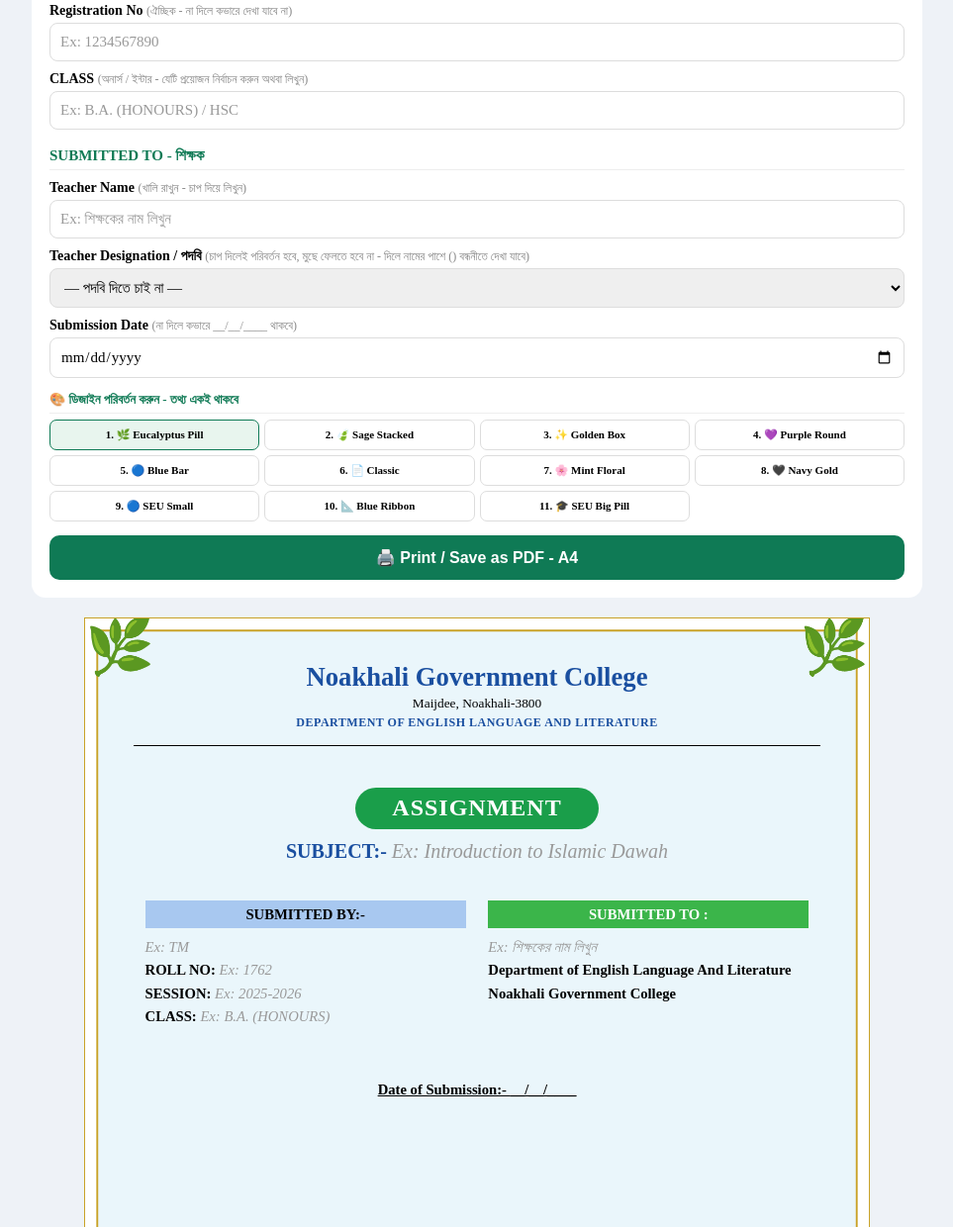
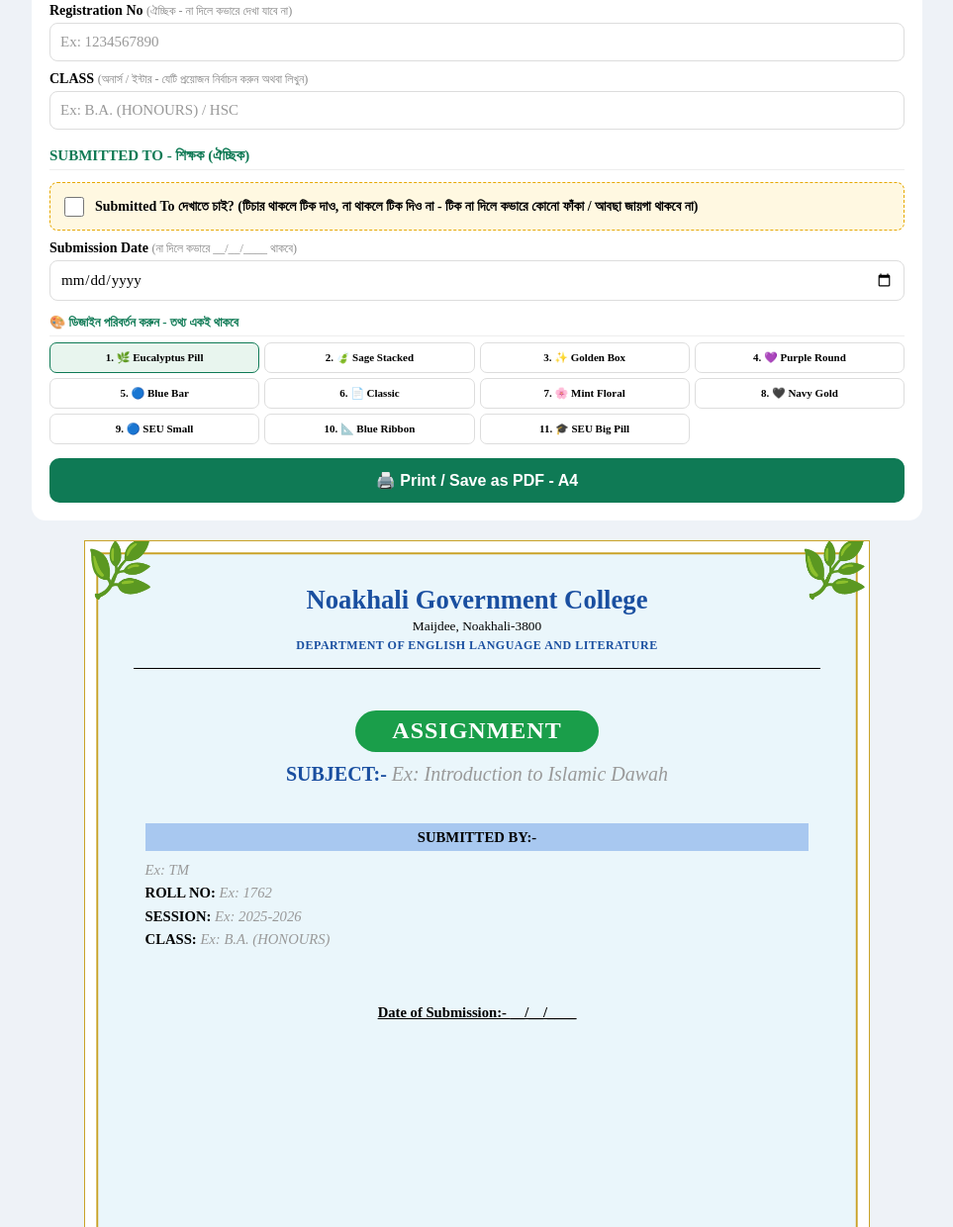
Before and after one commit to tmtanvir/Cover, a plain HTML site: page index.html in a window 1280 px wide. Shown: the part 547-1787 px from the top of the page at 99% size, without its empty margins (158-1121 px from the left). Drawn offline with Linux system fonts and the light colour scheme.

Commit message:
Update index.html

```diff
--- a/index.html
+++ b/index.html
@@ -17,6 +17,8 @@ input,select{width:100%;padding:10px;margin-top:4px;border:1px solid #ddd;border
 input::placeholder{color:#999}
 .row2{display:grid;grid-template-columns:1fr 1fr;gap:10px}
 .btn{width:100%;padding:13px;border:0;border-radius:10px;background:#0f7a55;color:#fff;font-size:16px;font-weight:800;margin-top:14px;cursor:pointer}
+.check{display:flex;gap:8px;align-items:center;background:#fff8e1;border:1px dashed #e6a800;padding:10px;border-radius:8px;margin-top:12px}
+.check input{width:20px;height:20px}
 .design-mini{margin-top:14px}
 .design-mini h3{margin:0 0 6px;font-size:13px}
 .designs{display:grid;grid-template-columns:repeat(4,1fr);gap:5px}
@@ -38,6 +40,7 @@ input::placeholder{color:#999}
 .subject{font-size:15pt;font-weight:700;margin-top:3mm}
 .subject i{font-style:italic}
 .two{display:grid;grid-template-columns:1fr 1fr;gap:0;width:100%;margin-top:10mm;text-align:left}
+.two.single{grid-template-columns:1fr}
 .box{padding:0 3mm}
 .box h3{margin:0 0 2mm;font-size:11pt;font-weight:800;text-align:center;padding:1.5mm 0}
 .box p{margin:0;font-size:11pt;line-height:1.6;font-weight:600;word-wrap:break-word}
@@ -77,7 +80,7 @@ input::placeholder{color:#999}
 .diag-bottom p{margin:0;font-size:11pt;line-height:1.6}
 .regLine{display:none}
 .d1{background:#eaf6fb;border:1px solid #c9a227;box-shadow:inset 0 0 0 3mm #fff,inset 0 0 0 3.5mm #c9a227}.d1 .college,.d1 .dept{color:#1a4fa0}.d1 .subject{color:#1a4fa0}.d1 .assign{background:#1a9e4a;color:#fff;padding:2mm 10mm;border-radius:8mm;font-size:18pt;margin-top:6mm}.d1 .box.by h3{background:#a8c8f0}.d1 .box.to h3{background:#3bb54a;color:#fff}
-.d2{background:#e8ece0;border:5mm solid #6d7f62}.d2 .college,.d2 .dept,.d2 .subject{color:#2f4630}.d2 .assign{color:#3d6b3d;border-top:2px solid #6d7f62;border-bottom:2px solid #6d7f62;padding:2mm 0;margin-top:6mm}.d2 .two{grid-template-columns:1fr;gap:4mm}.d2 .box{border:1px solid #6d7f62;padding:3mm 4mm;background:#f5f6f0}.d2 .box.by h3{background:#a8b89a}.d2 .box.to h3{background:#6d7f62;color:#fff}
+.d2{background:#e8ece0;border:5mm solid #6d7f62}.d2 .college,.d2 .dept,.d2 .subject{color:#2f4630}.d2 .assign{color:#3d6b3d;border-top:2px solid #6d7f62;border-bottom:2px solid #6d7f62;padding:2mm 0;margin-top:6mm}.d2 .two{grid-template-columns:1fr;gap:4mm}.d2 .two.single{grid-template-columns:1fr}.d2 .box{border:1px solid #6d7f62;padding:3mm 4mm;background:#f5f6f0}.d2 .box.by h3{background:#a8b89a}.d2 .box.to h3{background:#6d7f62;color:#fff}
 .d3{background:#fffbe8;border:1px solid #c9a227}.d3 .college,.d3 .dept,.d3 .subject{color:#8a6d00}.d3 .assign{border:2px solid #c9a227;padding:2mm 8mm;margin-top:6mm;color:#8a6d00}.d3 .line{height:3px;background:#c9a227}.d3 .box.by h3{background:#f7e8a0}.d3 .box.to h3{background:#e6d27a}
 .d4{background:#fff;border:3mm solid #5b2ee5;border-radius:8mm}.d4 .college{color:#5b2ee5}.d4 .dept,.d4 .subject{color:#2b2b9e}.d4 .assign{background:#5b2ee5;color:#fff;padding:2mm 10mm;border-radius:10mm;font-size:18pt;margin-top:6mm}.d4 .box{border:1.5px solid #b8a0ff;border-radius:4mm;padding:3mm}.d4 .box.by h3{background:#d8ccff;border-radius:3mm}.d4 .box.to h3{background:#b8a0ff;border-radius:3mm}
 .d5{background:#fff;border:1px solid #0090d6}.d5 .college{color:#004a7a}.d5 .dept,.d5 .subject{color:#004a7a}.d5 .assign{color:#0090d6;border-left:6px solid #0090d6;padding-left:4mm;text-align:left;width:100%;margin-top:6mm}.d5 .box.by h3{background:#0090d6;color:#fff}.d5 .box.to h3{background:#004a7a;color:#fff}.d5 .bg-shape{left:0;right:0;bottom:0;height:35mm;background:#0090d6;clip-path:polygon(0 25%,100% 0,100% 100%,0 100%)}
@@ -130,7 +133,6 @@ input::placeholder{color:#999}
 <h3>SUBMITTED BY - শিক্ষার্থী</h3>
 <label>Your Name <span>(উদাহরণ দিয়ে দেখানো হবে, চাপ দিলে মুছে যাবে)</span></label><input id="fName" placeholder="Ex: TM">
 <div class="row2"><div><label>ID / ROLL NO</label><input id="fRoll" placeholder="Ex: 1762"></div><div><label>Semester / SESSION</label><input id="fSession" placeholder="Ex: 2025-2026"></div></div>
-<!-- ✅ Registration No - Optional -->
 <label>Registration No <span>(ঐচ্ছিক - না দিলে কভারে দেখা যাবে না)</span></label><input id="fReg" placeholder="Ex: 1234567890">
 <label>CLASS <span>(অনার্স / ইন্টার - যেটি প্রয়োজন নির্বাচন করুন অথবা লিখুন)</span></label>
 <input id="fClass" list="classList" placeholder="Ex: B.A. (HONOURS) / HSC">
@@ -147,7 +149,9 @@ input::placeholder{color:#999}
 <option value="Degree (Pass)"></option>
 <option value="Masters"></option>
 </datalist>
-<h3>SUBMITTED TO - শিক্ষক</h3>
+<h3>SUBMITTED TO - শিক্ষক (ঐচ্ছিক)</h3>
+<label class="check"><input type="checkbox" id="showTeacher"> Submitted To দেখাতে চাই? (টিচার থাকলে টিক দাও, না থাকলে টিক দিও না - টিক না দিলে কভারে কোনো ফাঁকা / আবছা জায়গা থাকবে না)</label>
+<div id="teacherInputs">
 <label>Teacher Name <span>(খালি রাখুন - চাপ দিয়ে লিখুন)</span></label><input id="fTeacher" placeholder="Ex: শিক্ষকের নাম লিখুন">
 <label>Teacher Designation / পদবি <span>(চাপ দিলেই পরিবর্তন হবে, মুছে ফেলতে হবে না - দিলে নামের পাশে () বন্ধনীতে দেখা যাবে)</span></label>
 <select id="fDesig">
@@ -162,6 +166,7 @@ input::placeholder{color:#999}
 <option value="__custom__">✏️ নিজে লিখুন (Custom)</option>
 </select>
 <input id="fDesigCustom" placeholder="Ex: নিজের পদবি লিখুন" style="display:none">
+</div>
 <label>Submission Date <span>(না দিলে কভারে __/__/____ থাকবে)</span></label><input id="fDate" type="date">
 <div class="design-mini">
 <h3>🎨 ডিজাইন পরিবর্তন করুন - তথ্য একই থাকবে</h3>
@@ -193,9 +198,9 @@ input::placeholder{color:#999}
 <div class="line"></div>
 <div class="assign">ASSIGNMENT</div>
 <div class="subject">SUBJECT:- <i class="oSubject ex">Ex: Introduction to Islamic Dawah</i></div>
-<div class="two">
+<div class="two single" id="classicTwo">
 <div class="box by"><h3>SUBMITTED BY:-</h3><p><span class="oName ex">Ex: TM</span><br>ROLL NO: <span class="oRoll ex">Ex: 1762</span><br><span class="regLine">REG NO: <span class="oReg">1234567890</span><br></span>SESSION: <span class="oSession ex">Ex: 2025-2026</span><br>CLASS: <span class="oClass ex">Ex: B.A. (HONOURS)</span></p></div>
-<div class="box to"><h3>SUBMITTED TO :</h3><p><span class="oTeacherFull ex">Ex: শিক্ষকের নাম লিখুন</span><br><span class="oTDept">Department of English Language And Literature</span><br>Noakhali Government College</p></div>
+<div class="box to" id="classicTo" style="display:none"><h3>SUBMITTED TO :</h3><p><span class="oTeacherFull"></span><br><span class="oTDept">Department of English Language And Literature</span><br>Noakhali Government College</p></div>
 </div>
 <div class="date">Date of Submission:- <span class="oDate">__/__/____</span></div>
 <div class="sign-area"><div class="sign">Signature</div><div></div></div>
@@ -207,7 +212,7 @@ input::placeholder{color:#999}
 <div class="seu-pill">Assignment On <span class="oSubject ex">Ex: Introduction to Islamic Dawah</span></div>
 <div class="seu-two">
 <div class="seu-box"><h3>Submitted By</h3><p>Name: <span class="oName ex">Ex: TM</span><br>ID: <span class="oRoll ex">Ex: 1762</span><br><span class="regLine">Reg No: <span class="oReg">1234567890</span><br></span>Semester: <span class="oSession ex">Ex: 2025-2026</span><br>Dept. of <span class="oDeptShort">English Language And Literature</span><br>Class: <span class="oClass ex">Ex: B.A. (HONOURS)</span></p></div>
-<div class="seu-box to"><h3>Submitted To</h3><p>Name: <span class="oTeacherFull ex">Ex: শিক্ষকের নাম লিখুন</span><br>Dept. of <span class="oDeptShort">English Language And Literature</span></p></div>
+<div class="seu-box to" id="seuTo" style="display:none"><h3>Submitted To</h3><p>Name: <span class="oTeacherFull"></span><br>Dept. of <span class="oDeptShort">English Language And Literature</span></p></div>
 </div>
 <div class="seu-bottom">Submitted on <span class="oDate">__/__/____</span></div>
 <div style="width:100%;display:flex;justify-content:space-between;margin-top:6mm;font-size:10pt"><span>Date :- __/__/____</span><span style="border-top:1px solid #000;min-width:30mm">Signature</span></div>
@@ -217,7 +222,7 @@ input::placeholder{color:#999}
 <div class="seu2-head"><div class="logo logoAll" style="margin:0 auto"><img class="logoImg"></div><div class="college oCollege">NOAKHALI GOVERNMENT COLLEGE</div><div class="address">Maijdee, Noakhali-3800</div></div>
 <div class="seu2-pill">Assignment On <span class="oSubject ex">Ex: Introduction to Islamic Dawah</span></div>
 <div class="seu2-box"><h3>Submitted By</h3><p>Name: <span class="oName ex">Ex: TM</span> &nbsp; | &nbsp; ID: <span class="oRoll ex">Ex: 1762</span> &nbsp; | &nbsp; Semester: <span class="oSession ex">Ex: 2025-2026</span><span class="regLine"> &nbsp; | &nbsp; Reg No: <span class="oReg">1234567890</span></span><br>Dept. of <span class="oDeptShort">English Language And Literature</span> &nbsp; | &nbsp; Class: <span class="oClass ex">Ex: B.A. (HONOURS)</span></p></div>
-<div class="seu2-box"><h3>Submitted To</h3><p>Name: <span class="oTeacherFull ex">Ex: শিক্ষকের নাম লিখুন</span> &nbsp; | &nbsp; Dept. of <span class="oDeptShort">English Language And Literature</span></p></div>
+<div class="seu2-box" id="seu2To" style="display:none"><h3>Submitted To</h3><p>Name: <span class="oTeacherFull"></span> &nbsp; | &nbsp; Dept. of <span class="oDeptShort">English Language And Literature</span></p></div>
 <div class="seu2-bottom">Submitted on <span class="oDate">__/__/____</span></div>
 <div style="width:92%;display:flex;justify-content:space-between;margin:0 auto 5mm;font-size:10pt"><span>Date :- __/__/____</span><span style="border-top:1px solid #000;min-width:30mm">Signature</span></div>
 <div class="brand">Made by <b>T💙M . MD Tanvirul Islam Rabbi</b></div>
@@ -253,28 +258,37 @@ bindEx('fName','oName','Ex: TM');
 bindEx('fRoll','oRoll','Ex: 1762');
 bindEx('fSession','oSession','Ex: 2025-2026');
 bindEx('fClass','oClass','Ex: B.A. (HONOURS)');
-bindEx('fTeacher','oTeacher','Ex: শিক্ষকের নাম লিখুন');
-/* ✅ Registration No - Optional, না দিলে লাইন লুকানো থাকবে */
+/* ✅ SUBMITTED TO - OPTIONAL: টিক + নাম ২টাই থাকলে তবেই দেখাবে, না হলে পুরা বক্স + ফাঁকা জায়গা লুকিয়ে যাবে */
+function updateTeacherVisibility(){
+  const show = $('showTeacher').checked && $('fTeacher').value.trim() !== '';
+  $('classicTo').style.display = show ? 'block' : 'none';
+  $('seuTo').style.display = show ? 'block' : 'none';
+  $('seu2To').style.display = show ? 'block' : 'none';
+  $('classicTwo').classList.toggle('single', !show);
+  $('teacherInputs').style.display = $('showTeacher').checked ? 'block' : 'none';
+}
+$('showTeacher').addEventListener('change', updateTeacherVisibility);
+function getDept(){ if($('fDept').value=='__custom__') return $('fDeptCustom').value.trim(); return $('fDept').value; }
+function updateDept(){ const v=getDept(); if(!v) return; setAll('oDept',v.toUpperCase(),false); setAll('oTDept',v,false); setAll('oDeptShort',v.replace(/^Department of /i,''),false); }
+$('fDept').addEventListener('change',e=>{ $('fDeptCustom').style.display=(e.target.value=='__custom__')?'block':'none'; if(e.target.value!='__custom__') updateDept(); });
+$('fDeptCustom').addEventListener('input',updateDept);
+function getDesig(){ if($('fDesig').value=='__custom__') return $('fDesigCustom').value.trim(); return $('fDesig').value.trim(); }
+function updateTeacherFull(){ const name=$('fTeacher').value.trim(); const desig=getDesig(); let txt=''; if(!name){ txt=''; } else if(desig){ txt=name+' ('+desig+')'; } else{ txt=name; } setAll('oTeacherFull',txt,false); updateTeacherVisibility(); }
+$('fTeacher').addEventListener('input',updateTeacherFull);
+$('fDesig').addEventListener('change',e=>{ $('fDesigCustom').style.display=(e.target.value=='__custom__')?'block':'none'; updateTeacherFull(); });
+$('fDesigCustom').addEventListener('input',updateTeacherFull);
 $('fReg').addEventListener('input',e=>{
   const v=e.target.value.trim();
   setAll('oReg',v,false);
   document.querySelectorAll('.regLine').forEach(el=>{ el.style.display=v?'inline':'none'; });
 });
-function getDept(){ if($('fDept').value=='__custom__') return $('fDeptCustom').value.trim(); return $('fDept').value; }
-function updateDept(){ const v=getDept(); if(!v) return; setAll('oDept',v.toUpperCase(),false); setAll('oTDept',v,false); setAll('oDeptShort',v.replace(/^Department of /i,''),false); }
-$('fDept').addEventListener('change',e=>{ $('fDeptCustom').style.display=(e.target.value=='__custom__')?'block':'none'; if(e.target.value!='__custom__') updateDept(); });
-$('fDeptCustom').addEventListener('input',updateDept);
-function getDesig(){ if($('fDesig').value=='__custom__') return $('fDesigCustom').value.trim(); return $('fDesig').value.trim(); }
-function updateTeacherFull(){ const name=$('fTeacher').value.trim(); const desig=getDesig(); let txt=''; let isEx=false; if(!name){ txt='Ex: শিক্ষকের নাম লিখুন'; isEx=true; } else if(desig){ txt=name+' ('+desig+')'; } else{ txt=name; } setAll('oTeacherFull',txt,isEx); }
-$('fTeacher').addEventListener('input',updateTeacherFull);
-$('fDesig').addEventListener('change',e=>{ $('fDesigCustom').style.display=(e.target.value=='__custom__')?'block':'none'; updateTeacherFull(); });
-$('fDesigCustom').addEventListener('input',updateTeacherFull);
 $('fDate').addEventListener('change',e=>{
   if(!e.target.value){ setAll('oDate','__/__/____',false); return; }
   const parts=e.target.value.split('-');
   setAll('oDate',parts[2]+'/'+parts[1]+'/'+parts[0],false);
 });
 $('logoInput').addEventListener('change',e=>{ const f=e.target.files[0]; if(!f) return; const r=new FileReader(); r.onload=ev=>{ document.querySelectorAll('.logoImg').forEach(im=>im.src=ev.target.result); document.querySelectorAll('.logoAll').forEach(l=>l.style.display='block'); }; r.readAsDataURL(f); });
+updateTeacherVisibility();
 </script>
 </body>
-</html>
+                                                                             </html>
```
